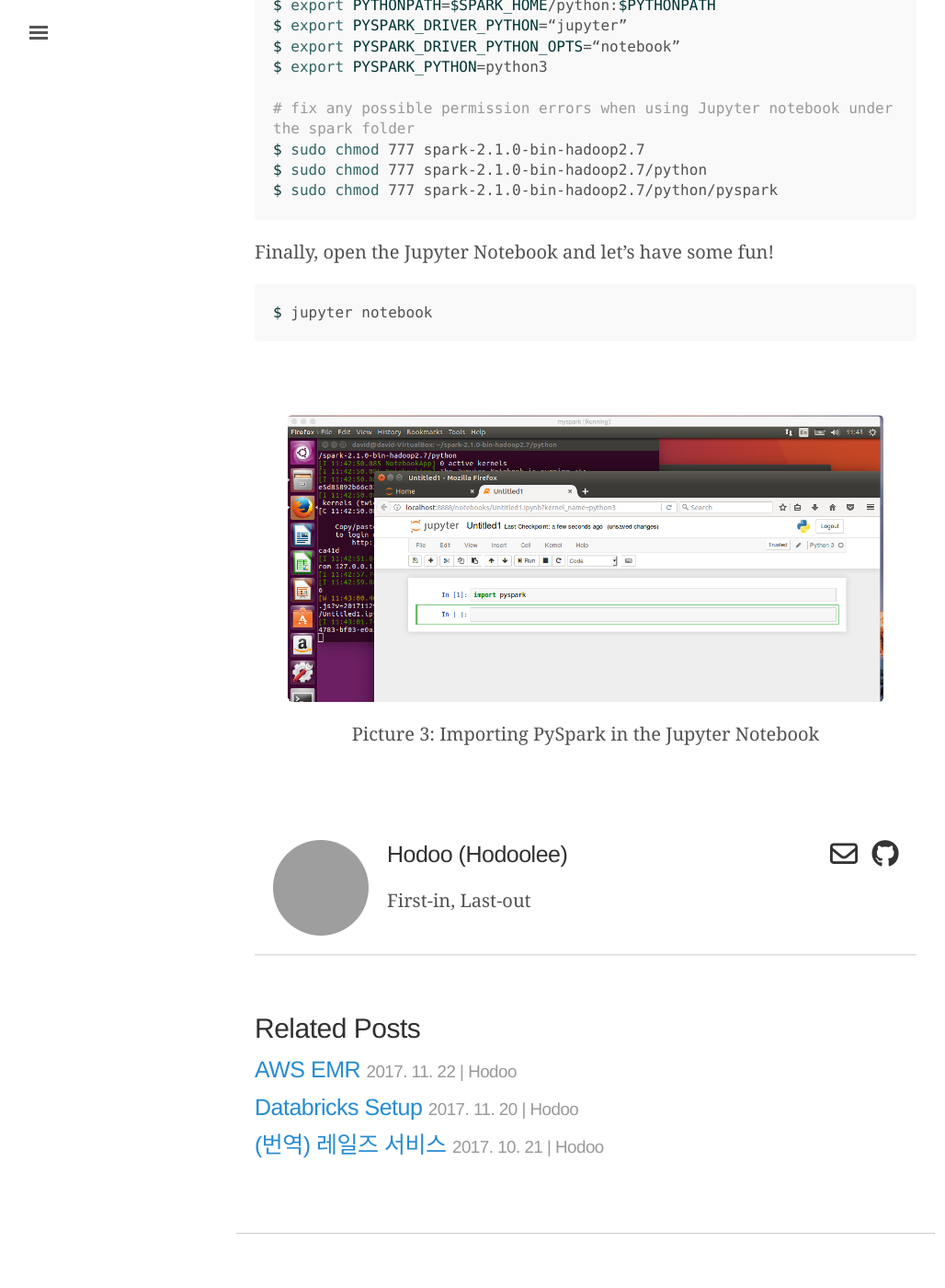
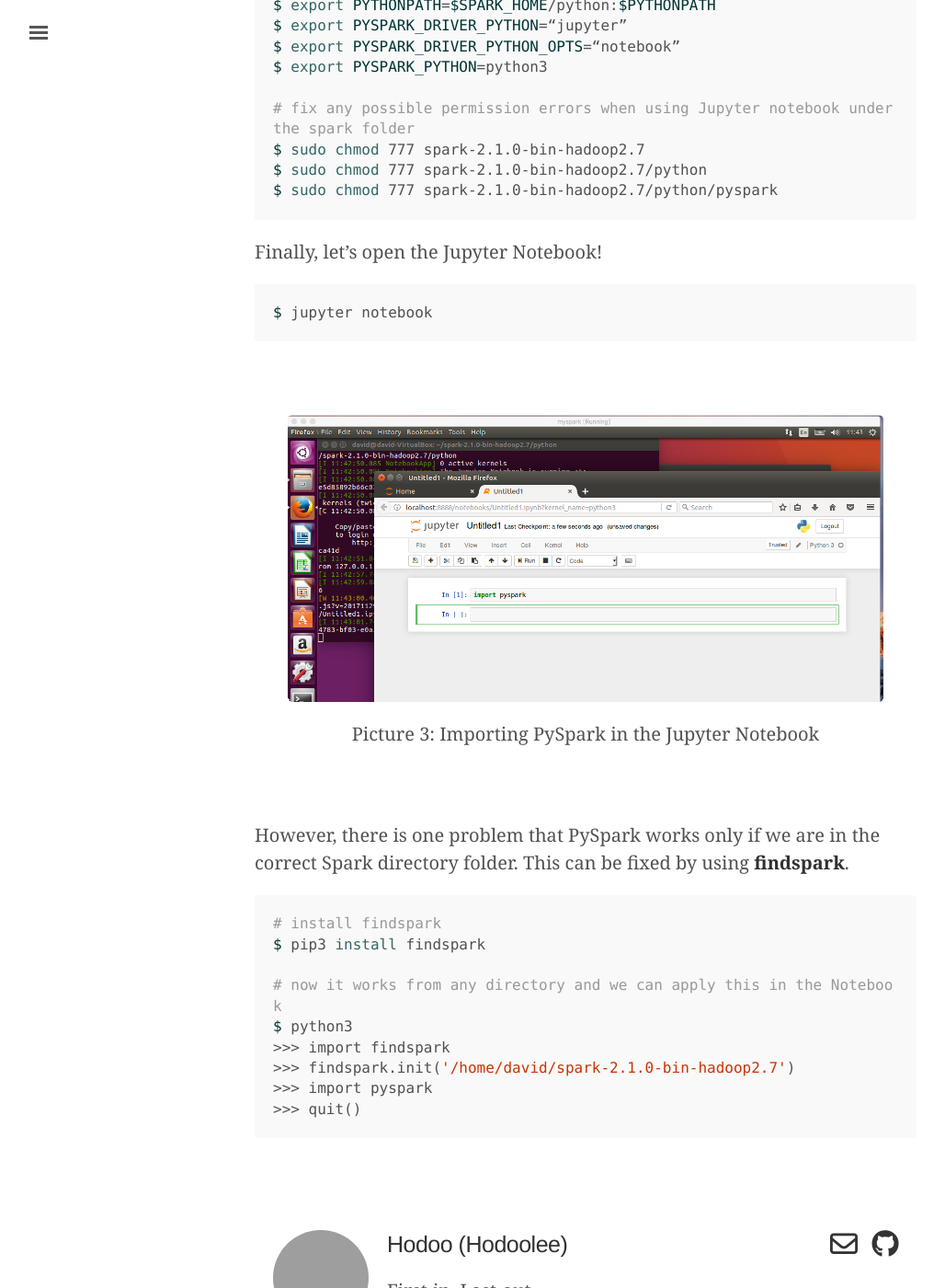
Before and after one commit to hodoolee/hodoolee.github.io, a Jekyll site: the page built from _posts/2017-11-01-setting-up-pyspark-on-vm.md, in a window 1280 px wide and 1400 px high, scrolled down 2381 px. Shown: the whole window at 92% size, without its empty margins (3-1031 px from the left). Built offline with Jekyll 4.4.1, drawn with Linux system fonts in a browser that asks for light colours; nearby versions of some CDN libraries; comment, search, counter and statistics services are not loaded; before the commit the page ends 3722 px from its top, so only the background shows below that; some of the changed text lies outside the part shown; grey boxes are pictures that could not be loaded.

Commit message:
Rename posts

````diff
--- a/_posts/2017-11-01-setting-spark-on-vm.md
+++ b/_posts/2017-11-01-setting-up-pyspark-on-vm.md
@@ -12,11 +12,11 @@
 - This will be resolved when Spark 2.2 is released
 - Python 3.5 will be used in this post to avoid issues
 
-## Set-up
+## Setting Up
 - [VirtualBox 5.2.2](https://www.virtualbox.org/wiki/Downloads)
 - [Ubuntu 16.04.3 LTS](https://www.ubuntu.com/download/desktop)
 
-{% include image.html subdir=page.subdir name='vm_1.png' caption='Picture 1: Installed Oracle VM VirtualBox Manager' %}
+{% include image.html subdir=page.subdir name='vm_1.png' caption='Picture 1: Install Oracle VM VirtualBox Manager' %}
 
 Open a terminal and follow the commands.
 
@@ -41,7 +41,6 @@
 
 {% include image.html subdir=page.subdir name='vm_4.png' caption='Picture 2: Downloading Apache Spark with 2.1.0 version' %}
 
-
 ```bash
 # unzip the file
 $ sudo tar -zxvf spark…tgz
@@ -60,10 +59,24 @@
 $ sudo chmod 777 spark-2.1.0-bin-hadoop2.7/python/pyspark
 ```
 
-Finally, open the Jupyter Notebook and let's have some fun!
+Finally, let's open the Jupyter Notebook!
 
 ```bash
 $ jupyter notebook
 ```
 
 {% include image.html subdir=page.subdir name='vm_5.png' caption='Picture 3: Importing PySpark in the Jupyter Notebook' %}
+
+However, there is one problem that PySpark works only if we are in the correct Spark directory folder. This can be fixed by using **findspark**.
+
+```bash
+# install findspark
+$ pip3 install findspark
+
+# now it works from any directory and we can apply this in the Notebook
+$ python3
+>>> import findspark
+>>> findspark.init('/home/david/spark-2.1.0-bin-hadoop2.7')
+>>> import pyspark
+>>> quit()
+```
````
Also changed, not shown: other parts of _posts/2017-11-01-setting-up-pyspark-on-vm.md (+1 -1 lines), _posts/2017-11-22-setting-up-spark-with-aws-emr.md (renamed from _posts/2017-11-22-aws-emr.md, +1 -1 lines).
